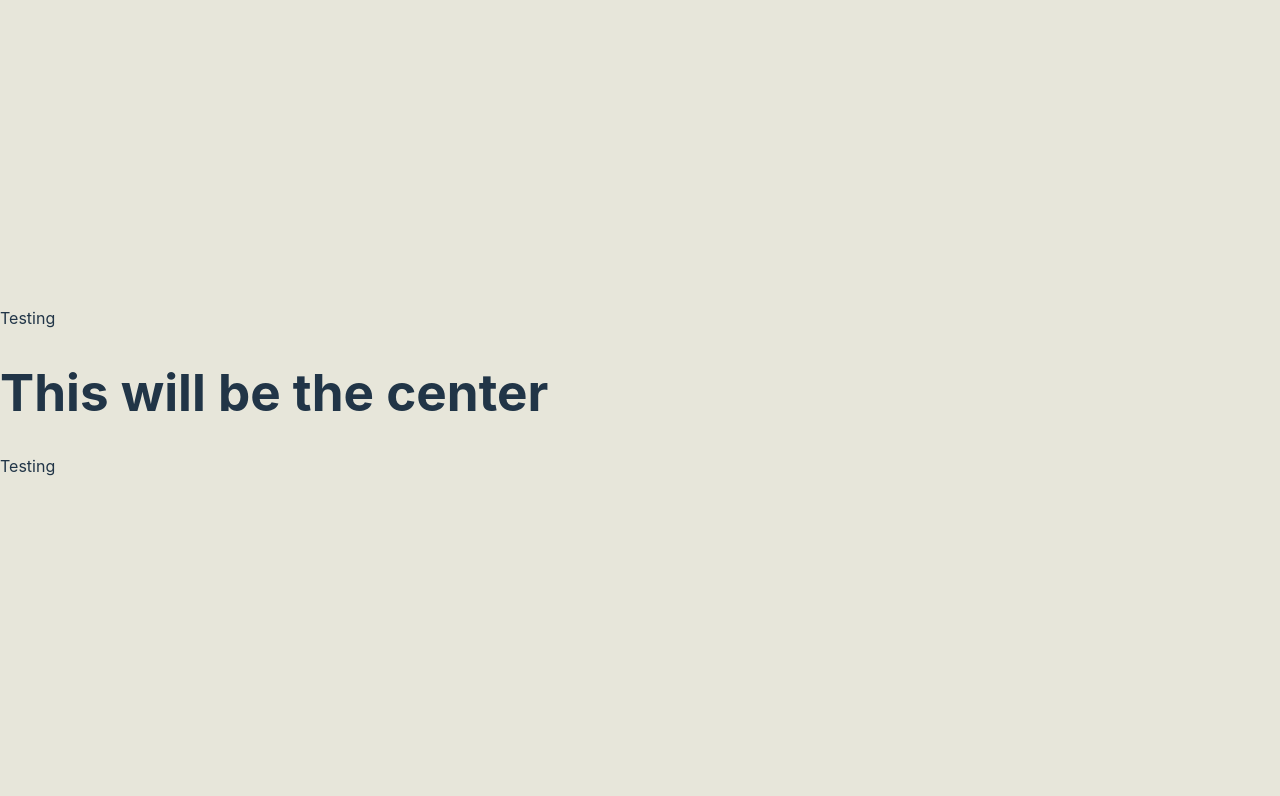
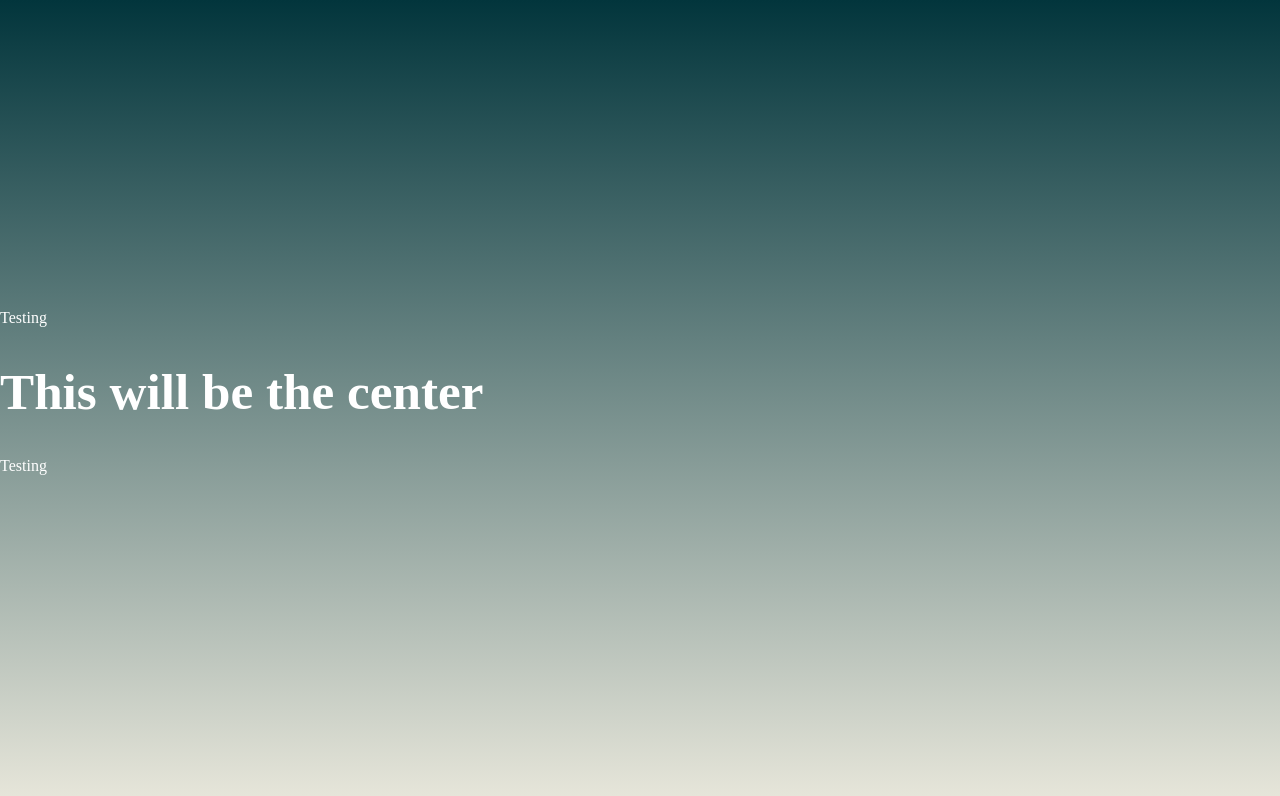
Before and after one commit to daigza09/4353-Spring22, a React (Vite) app in the folder client/: page /home in a window 1280 px wide. Shown: the top 796 px of the page. Built offline with nearby package versions, Linux system fonts and the light colour scheme.

Commit message:
App.css modified

```diff
--- a/client/src/App.css
+++ b/client/src/App.css
@@ -1,3 +1,6 @@
 body {
-  @apply bg-[#E7E6DA];
+  background: linear-gradient(to bottom, #02353C, #E7E6DA);
+  margin: 0;
+  font-family: 'Barlow, SemiBold';
+  color: #fff;
 }
```
